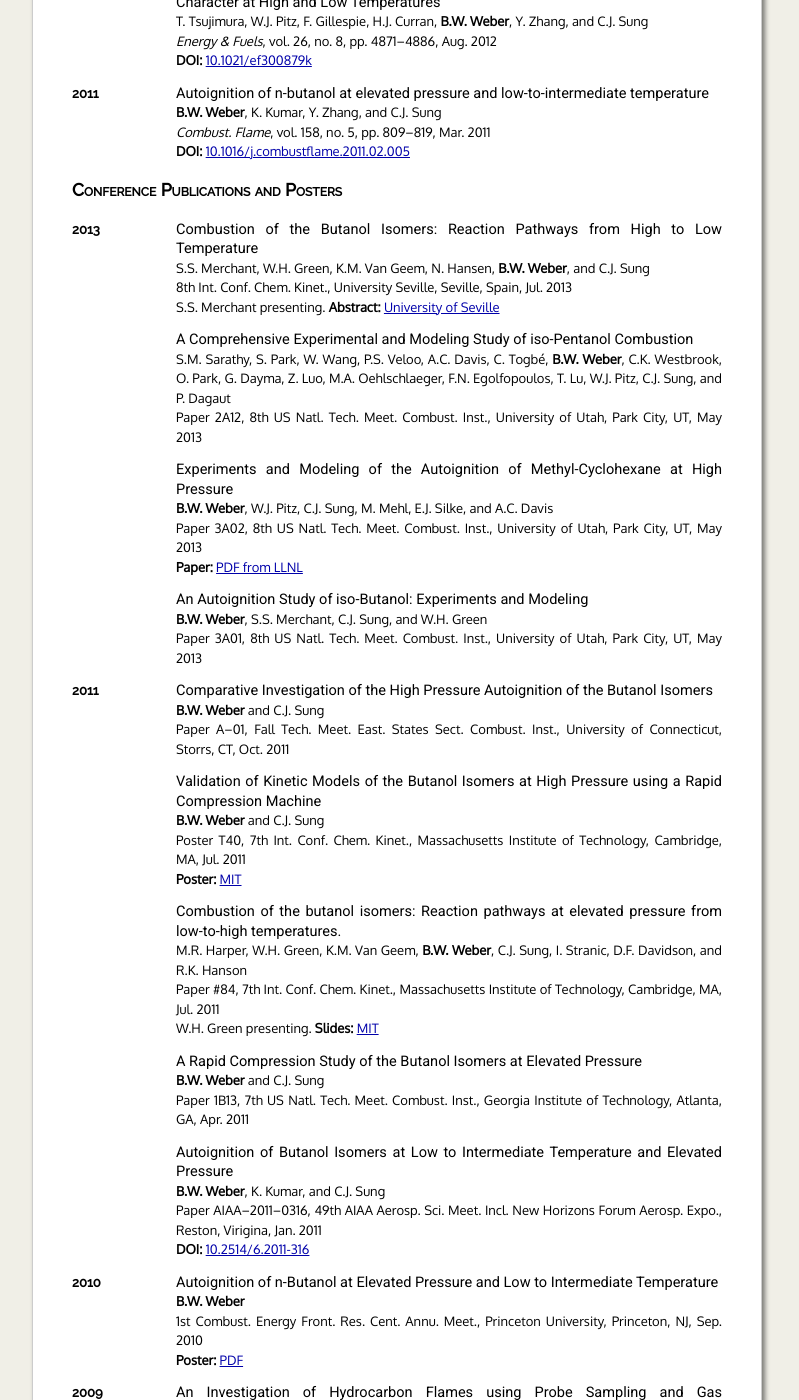
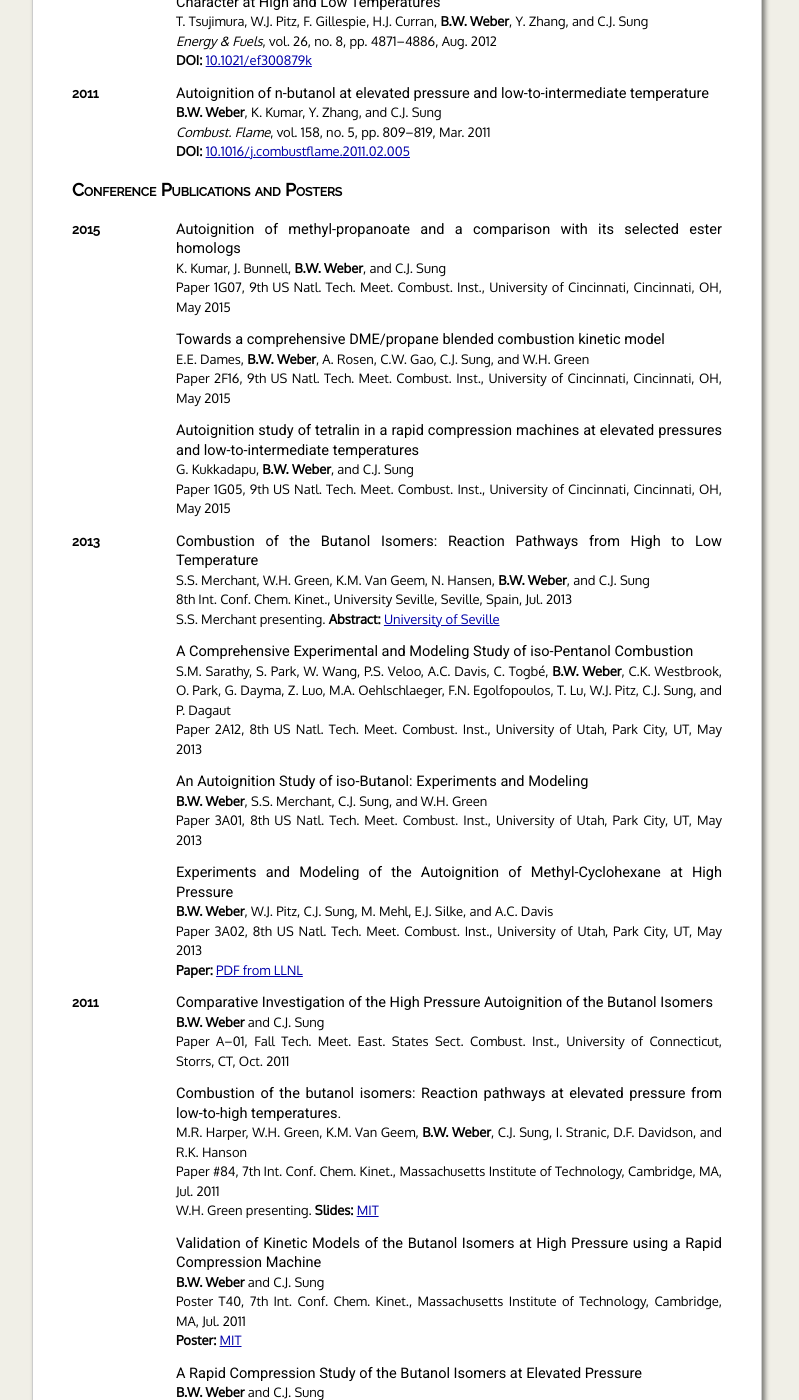
Before and after one commit to bryanwweber/bryanwweber.github.io, a Jekyll site: the page built from work/index.md, in a window 1280 px wide and 1400 px high, scrolled down 1021 px. Shown: the whole window, without its empty margins (243-1042 px from the left). Built offline with Jekyll 4.4.1, drawn with Linux system fonts in a browser that asks for light colours; some web fonts are replaced.

Commit message:
Update publications with 2015 US Nat'l meeting

```diff
--- a/_includes/pubs.md
+++ b/_includes/pubs.md
@@ -64,6 +64,24 @@ Conference Publications and Posters
 ---
 
 {:.year}
+### 2015
+
+{:.paper}
+<span>Autoignition of methyl-propanoate and a comparison with its selected ester homologs</span>{:.papertitle}
+<span>K. Kumar, J. Bunnell, **B.W. Weber**, and C.J. Sung</span>{:.authors}
+<span>Paper 1G07, 9th US Natl. Tech. Meet. Combust. Inst., University of Cincinnati, Cincinnati, OH, May 2015</span>{:.journal}
+
+{:.paper}
+<span>Towards a comprehensive DME/propane blended combustion kinetic model</span>{:.papertitle}
+<span>E.E. Dames, **B.W. Weber**, A. Rosen, C.W. Gao, C.J. Sung, and W.H. Green</span>{:.authors}
+<span>Paper 2F16, 9th US Natl. Tech. Meet. Combust. Inst., University of Cincinnati, Cincinnati, OH, May 2015</span>{:.journal}
+
+{:.paper}
+<span>Autoignition study of tetralin in a rapid compression machines at elevated pressures and low-to-intermediate temperatures</span>{:.papertitle}
+<span>G. Kukkadapu, **B.W. Weber**, and C.J. Sung</span>{:.authors}
+<span>Paper 1G05, 9th US Natl. Tech. Meet. Combust. Inst., University of Cincinnati, Cincinnati, OH, May 2015</span>{:.journal}
+
+{:.year}
 ### 2013
 
 {:.paper}
@@ -79,15 +97,15 @@ Conference Publications and Posters
 <span>Paper 2A12, 8th US Natl. Tech. Meet. Combust. Inst., University of Utah, Park City, UT, May 2013</span>{:.journal}
 
 {:.paper}
+<span>An Autoignition Study of iso-Butanol: Experiments and Modeling</span>{:.papertitle}
+<span>**B.W. Weber**, S.S. Merchant, C.J. Sung, and W.H. Green</span>{:.authors}
+<span>Paper 3A01, 8th US Natl. Tech. Meet. Combust. Inst., University of Utah, Park City, UT, May 2013</span>{:.journal}
+
+{:.paper}
 <span>Experiments and Modeling of the Autoignition of Methyl-Cyclohexane at High Pressure</span>{:.papertitle}
 <span>**B.W. Weber**, W.J. Pitz, C.J. Sung, M. Mehl, E.J. Silke, and A.C. Davis</span>{:.authors}
 <span>Paper 3A02, 8th US Natl. Tech. Meet. Combust. Inst., University of Utah, Park City, UT, May 2013</span>{:.journal}
 <span>**Paper:** [PDF from LLNL](https://e-reports-ext.llnl.gov/pdf/737412.pdf)</span>{:.comment}
-
-{:.paper}
-<span>An Autoignition Study of iso-Butanol: Experiments and Modeling</span>{:.papertitle}
-<span>**B.W. Weber**, S.S. Merchant, C.J. Sung, and W.H. Green</span>{:.authors}
-<span>Paper 3A01, 8th US Natl. Tech. Meet. Combust. Inst., University of Utah, Park City, UT, May 2013</span>{:.journal}
 
 {:.year}
 ### 2011
@@ -98,17 +116,17 @@ Conference Publications and Posters
 <span>Paper A--01, Fall Tech. Meet. East. States Sect. Combust. Inst., University of Connecticut, Storrs, CT, Oct. 2011</span>{:.journal}
 
 {:.paper}
-<span>Validation of Kinetic Models of the Butanol Isomers at High Pressure using a Rapid Compression Machine</span>{:.papertitle}
-<span>**B.W. Weber** and C.J. Sung</span>{:.authors}
-<span>Poster T40, 7th Int. Conf. Chem. Kinet., Massachusetts Institute of Technology, Cambridge, MA, Jul. 2011</span>{:.journal}
-<span>**Poster:** [MIT](http://web.mit.edu/icck/documents.html)</span>{:.comment}
-
-{:.paper}
 <span>Combustion of the butanol isomers: Reaction pathways at elevated pressure from low-to-high temperatures.</span>{:.papertitle}
 <span>M.R. Harper, W.H. Green, K.M. Van Geem, **B.W. Weber**, C.J. Sung, I. Stranic, D.F. Davidson, and R.K. Hanson</span>{:.authors}
 <span>Paper #84, 7th Int. Conf. Chem. Kinet., Massachusetts Institute of Technology, Cambridge, MA, Jul. 2011</span>{:.journal}
 <span>W.H. Green presenting.
 **Slides:** [MIT](http://web.mit.edu/icck/documents.html)</span>{:.comment}
+
+{:.paper}
+<span>Validation of Kinetic Models of the Butanol Isomers at High Pressure using a Rapid Compression Machine</span>{:.papertitle}
+<span>**B.W. Weber** and C.J. Sung</span>{:.authors}
+<span>Poster T40, 7th Int. Conf. Chem. Kinet., Massachusetts Institute of Technology, Cambridge, MA, Jul. 2011</span>{:.journal}
+<span>**Poster:** [MIT](http://web.mit.edu/icck/documents.html)</span>{:.comment}
 
 {:.paper}
 <span>A Rapid Compression Study of the Butanol Isomers at Elevated Pressure</span>{:.papertitle}
```
Also changed, not shown: files/bib/pubs.md (+29 -11 lines), files/bib/refs.bib (+30 -0 lines), 1 other file.
